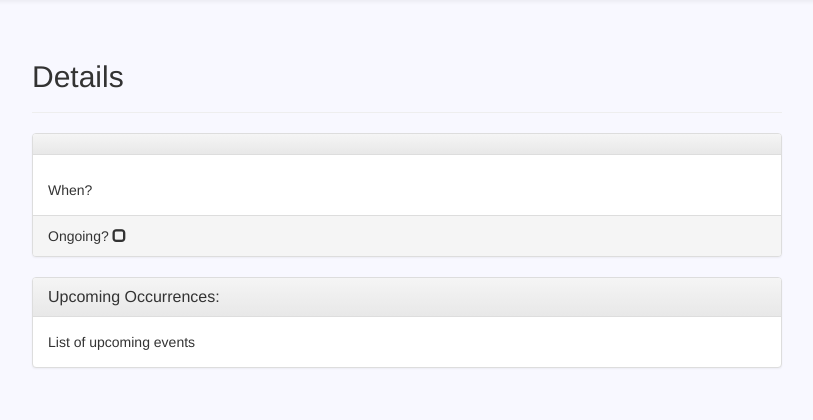
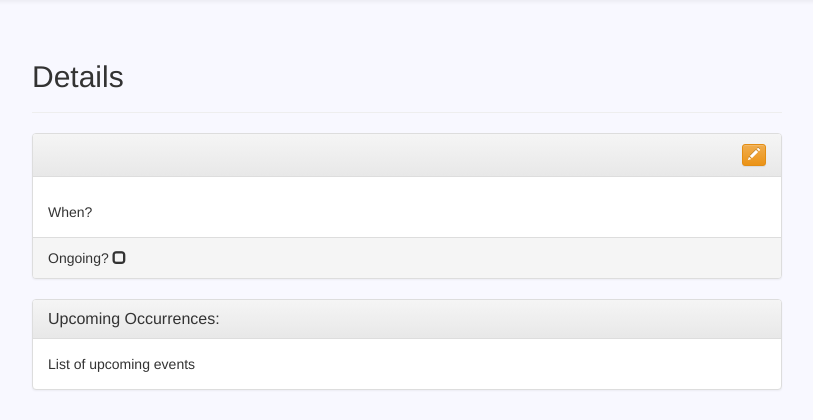
Before and after one commit to malaika-chandler/django-chore-tracker, a Django app: template chores/templates/chores/chore_detail.html in a window 1280 px wide. Shown: the part 51-471 px from the top of the page, without its empty margins (233-1046 px from the left). Run offline with Django 3.2, Linux system fonts and the light colour scheme; the template is opened without the code that fills it, so the values that code supplies are empty; some libraries are stand-ins or nearby versions.

Commit message:
add edit button to chore detail page

```diff
--- a/chores/templates/chores/chore_detail.html
+++ b/chores/templates/chores/chore_detail.html
@@ -6,8 +6,17 @@
     <h2>Details</h2>
 </div>
 <div class="panel panel-default">
-    <div class="panel-heading">
-        <h4 class="panel-title">{{ chore.name|title }}</h4>
+    <div class="panel-heading has-float-button">
+        <h4 class="panel-title">
+            {{ chore.name|title }}
+            <div class="pull-right">
+                <button type="button" data-toggle="tooltip"
+                        data-placement="left" title="Edit Chore Details"
+                        class="btn btn-warning btn-xs">
+                    <span class="glyphicon glyphicon-pencil"></span>
+                </button>
+            </div>
+        </h4>
     </div>
     <div class="panel-body">
         <p>{{ chore.description }}</p>
```
